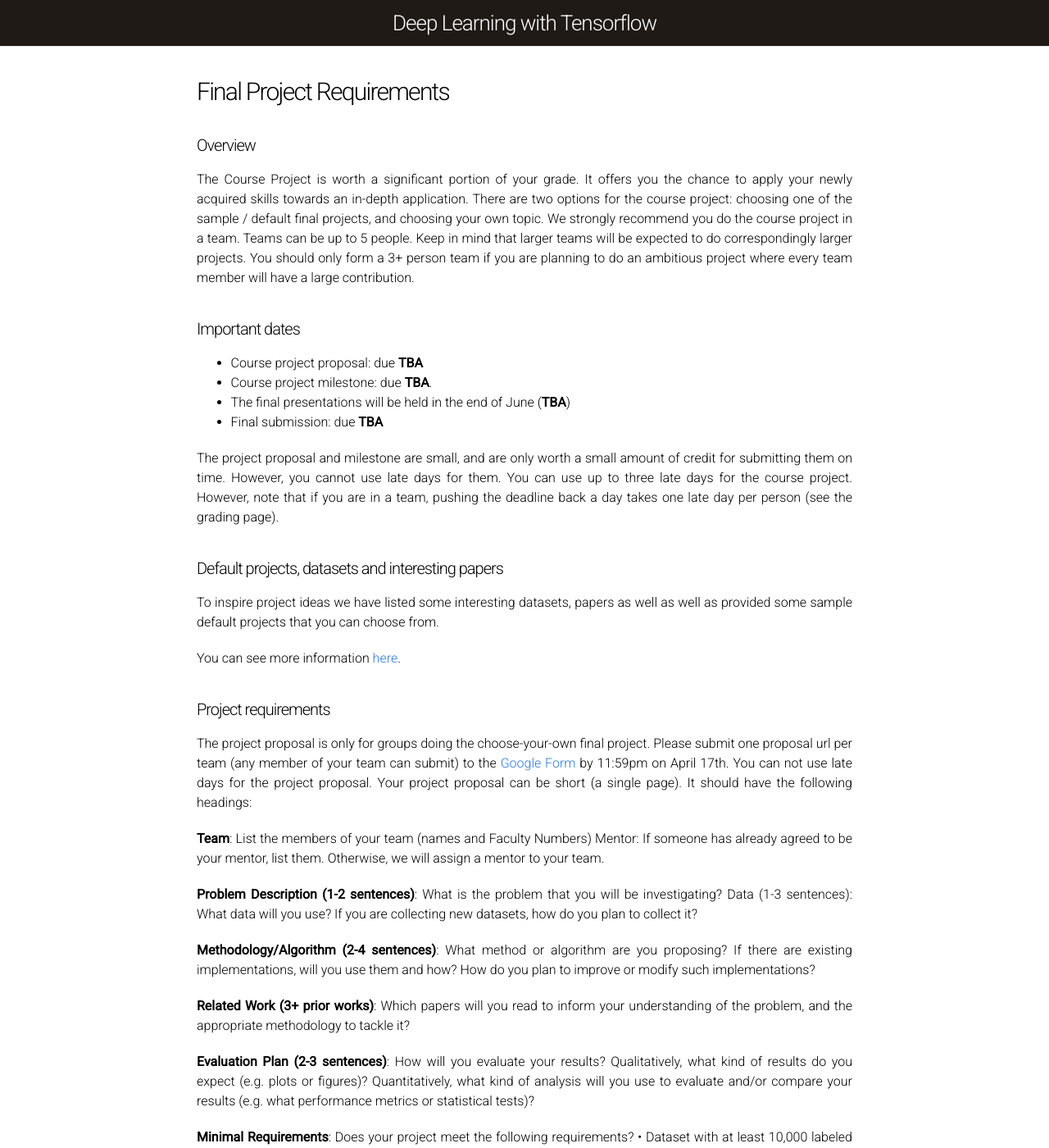
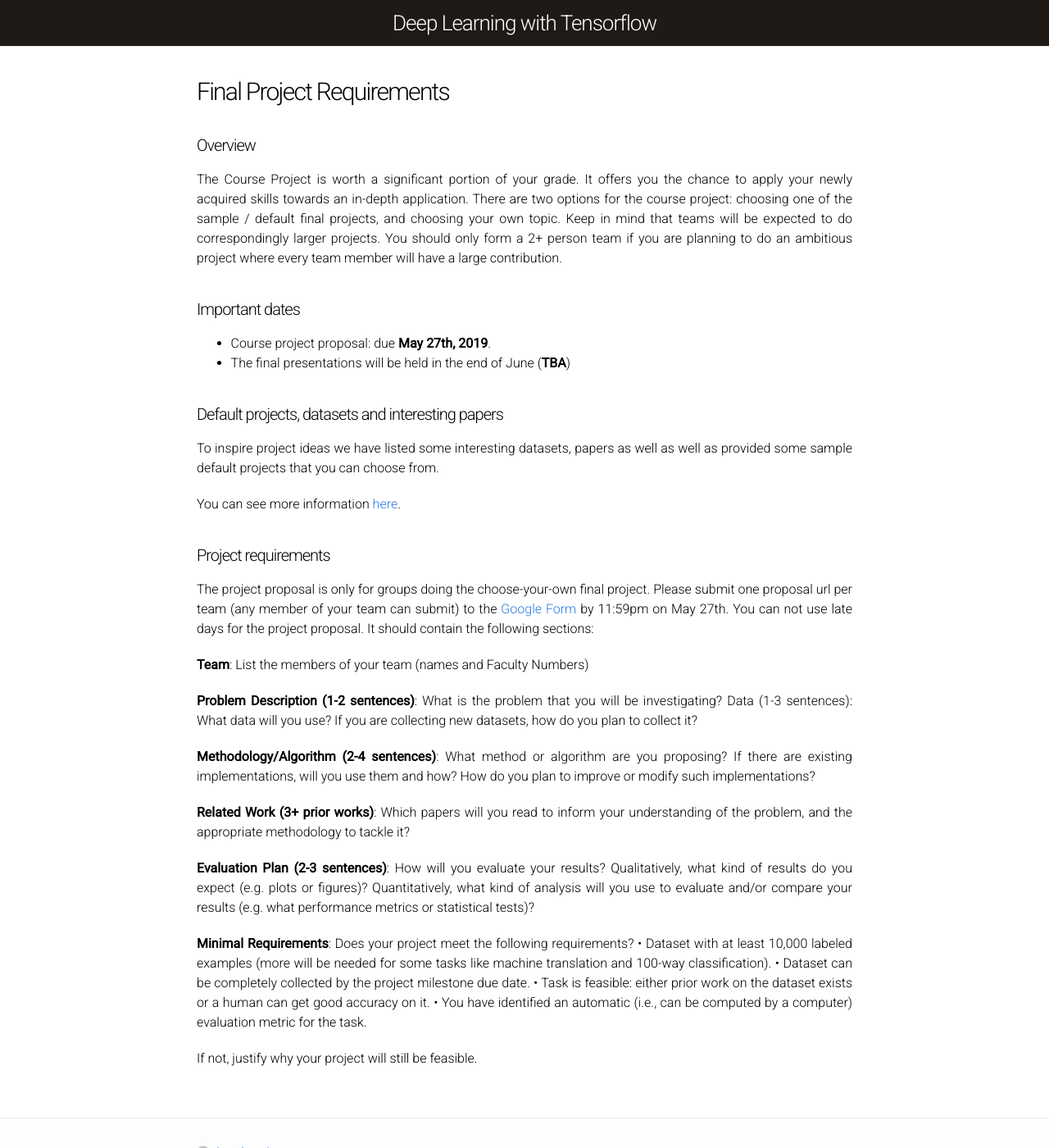
Before and after one commit to deep-learning-su/deep-learning-su.github.io, a Jekyll site: the page built from finalprojects/requirements.md, in a window 1280 px wide and 1400 px high. Shown: the whole window at 82% size. Built offline with Jekyll 4.4.1, drawn with Linux system fonts in a browser that asks for light colours; some of the changed text lies outside the part shown.

Commit message:
Edit the final projects proposals

```diff
--- a/finalprojects/requirements.md
+++ b/finalprojects/requirements.md
@@ -8,21 +8,16 @@
 The Course Project is worth a significant portion of your grade. It offers
 you the chance to apply your newly acquired skills towards an in-depth
 application. There are two options for the course project: choosing one of the sample / default
-final projects, and choosing your own topic. We strongly recommend you do
-the course project in a team. Teams can be up to 5 people. Keep in mind
-that larger teams will be expected to do correspondingly larger projects.
- You should only form a 3+ person team if you are planning to do an ambitious
+final projects, and choosing your own topic. Keep in mind
+that teams will be expected to do correspondingly larger projects.
+ You should only form a 2+ person team if you are planning to do an ambitious
  project where every team member will have a large contribution.
 
 
 #### Important dates
 
-- Course project proposal: due **TBA**
-- Course project milestone: due **TBA**.
+- Course project proposal: due **May 27th, 2019**.
 - The final presentations will be held in the end of June (**TBA**)
-- Final submission: due **TBA**
-
-The project proposal and milestone are small, and are only worth a small amount of credit for submitting them on time. However, you cannot use late days for them. You can use up to three late days for the course project. However, note that if you are in a team, pushing the deadline back a day takes one late day per person (see the grading page).
 
 #### Default projects, datasets and interesting papers
 To inspire project ideas we have listed some interesting datasets, papers
@@ -34,12 +29,11 @@
 
 The project proposal is only for groups doing the choose-your-own final project.
 Please submit one proposal url per team (any member of your team can submit) to
-the [Google Form](https://goo.gl/forms/EYkMR5YaZf4vMKs12) by 11:59pm on April 17th. You can not use late days for the project proposal.
-Your project proposal can be short (a single page). It should have the following headings:
+the [Google Form](https://forms.gle/pNQojLjfgssRqR56A) by 11:59pm on May 27th.
+You can not use late days for the project proposal.
+It should contain the following sections:
 
 **Team**: List the members of your team (names and Faculty Numbers)
-Mentor: If someone has already agreed to be your mentor, list them. Otherwise, we will assign a mentor
-to your team.
 
 **Problem Description (1-2 sentences)**: What is the problem that you will be investigating?
 Data (1-3 sentences): What data will you use? If you are collecting new datasets, how do you plan to
@@ -63,10 +57,4 @@
 • Task is feasible: either prior work on the dataset exists or a human can get good accuracy on it.
 • You have identified an automatic (i.e., can be computed by a computer) evaluation metric for the task.
 
-
 If not, justify why your project will still be feasible.
-
-#### Practical Tips
-You can see some [practical tips](https://docs.google.com/document/d/1z9ST0IvxHQ3HXSAOmpcVbFU5zesMeTtAc9km6LAPJxk/edit)
-on how to manage your deep learning experiments – for example, using Git to mange your code, TMUX to manage
-your VM sessions, and how to monitor your CPU and GPU usage.
```
Also changed, not shown: finalprojects/project-inspirations.md (+0 -3 lines).
